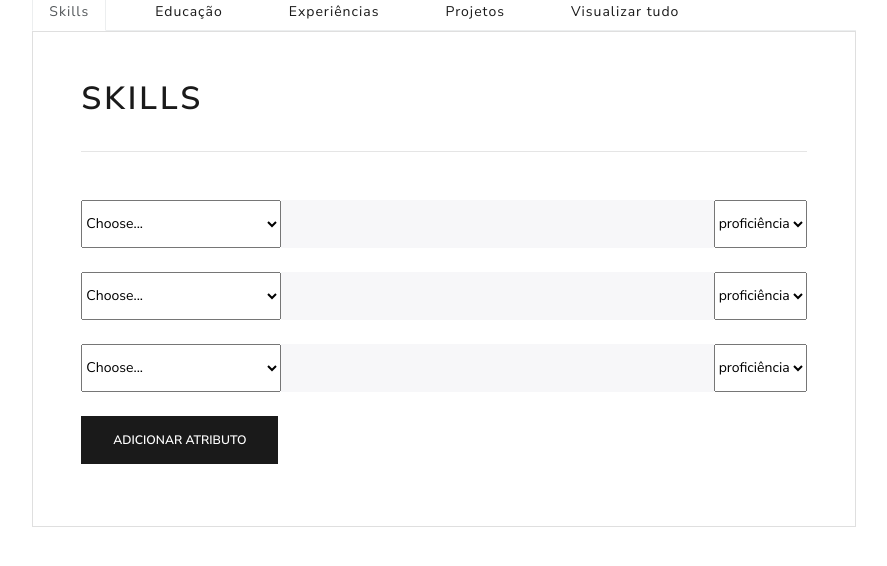
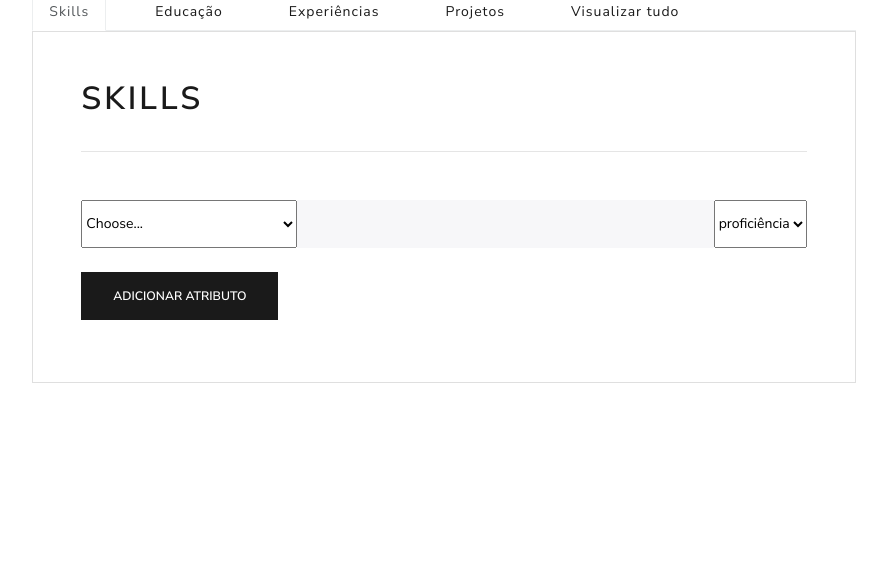
Before and after one commit to macc-uece/devpath, a Django app: page /dev/skills in a window 1280 px wide. Shown: the part 160-726 px from the top of the page, without its empty margins (196-1083 px from the left). Run offline with Django 3.2, Linux system fonts and the light colour scheme; tables that the repository leaves empty hold one stand-in row (values such as "Sample post"); some libraries are stand-ins or nearby versions.

Commit message:
fixing skills on dashboard

```diff
--- a/dashboard/templates/partials/navbar.html
+++ b/dashboard/templates/partials/navbar.html
@@ -20,7 +20,7 @@
                 </li>
             </ul>
             <div class="form-inline my-lg-0">
-                <a href="./index.html">
+                <a href="/logout">
                 <button type="button" class="btn btn-sm btn-danger">Logout</button>
                 </a>
                 <!-- <span class="glyphicon glyphicon-user"></span> -->
--- a/dashboard/templates/skills.html
+++ b/dashboard/templates/skills.html
@@ -7,23 +7,6 @@
   <!-- Tabs navegation -->
   <div class="container col-sm-8">
     {% include "partials/tabs.html" %}
-    <!-- <ul class="nav nav-tabs">
-      <li class="nav-item">
-        <a class="nav-link active" href="skills.html">Skills</a>
-      </li>
-      <li class="nav-item">
-        <a class="nav-link" href="education.html">Educação</a>
-      </li>
-      <li class="nav-item">
-        <a class="nav-link" href="experiences.html">Experiências</a>
-      </li>
-      <li class="nav-item dropdown">
-        <a class="nav-link" href="projects.html">Projetos</a>
-      </li>
-      <li class="nav-item dropdown">
-        <a class="nav-link" href="all.html">Visualizar tudo</a>
-      </li>
-    </ul> -->
 
     <!-- Skills - aba 1; -->
     <div id="myTabContent" class="tab-content">
@@ -38,75 +21,11 @@
               <div class="input-group  mt-4">
 
                 <div class="input-group-prepend">
-                  <select>
+                  <select name="item_id">
                     <option selected>Choose...</option>
-                    <option value="1">Tecnologias</option>
-                    <option value="2">Linguagens de programação</option>
-                    <option value="3">Plataformas</option>
-                  </select>
-                </div>
-
-                <input type="text" class="form-control">
-
-                <div class="input-group-append">
-                  <select>
-                    <option selected>proficiência</option>
-                    <option value="1">1</option>
-                    <option value="2">2</option>
-                    <option value="3">3</option>
-                    <option value="4">4</option>
-                    <option value="5">5</option>
-                    <option value="6">6</option>
-                    <option value="7">7</option>
-                    <option value="8">8</option>
-                    <option value="9">9</option>
-                    <option value="10">10</option>
-                  </select>
-                </div>
-
-              </div>
-
-              <!-- Input 2 -->
-              <div class="input-group mt-4">
-
-                <div class="input-group-prepend">
-                  <select>
-                    <option selected>Choose...</option>
-                    <option value="1">Tecnologias</option>
-                    <option value="2">Linguagens de programação</option>
-                    <option value="3">Plataformas</option>
-                  </select>
-                </div>
-
-                <input type="text" class="form-control">
-
-                <div class="input-group-append">
-                  <select>
-                    <option selected>proficiência</option>
-                    <option value="1">1</option>
-                    <option value="2">2</option>
-                    <option value="3">3</option>
-                    <option value="4">4</option>
-                    <option value="5">5</option>
-                    <option value="6">6</option>
-                    <option value="7">7</option>
-                    <option value="8">8</option>
-                    <option value="9">9</option>
-                    <option value="10">10</option>
-                  </select>
-                </div>
-
-              </div>
-
-              <!-- Input 3 -->
-              <div class="input-group mt-4">
-
-                <div class="input-group-prepend">
-                  <select>
-                    <option selected>Choose...</option>
-                    <option value="1">Tecnologias</option>
-                    <option value="2">Linguagens de programação</option>
-                    <option value="3">Plataformas</option>
+                    {% for skill in skills %}
+                      <option value="{{ skill.id }}">{{ skill.name }} - {{ skill.skill_type }}</option>
+                    {% endfor %}
                   </select>
                 </div>
 
--- a/dashboard/views.py
+++ b/dashboard/views.py
@@ -1,5 +1,6 @@
 from django.shortcuts import render, redirect
 from user_manager.models import User, Developer
+from dev_resume.models import Skill
 
 
 # Create your views here.
@@ -16,6 +17,9 @@ def add_skill(request):
         dev = Developer.objects.get(user=user)
 
         return render(request, 'skills.html')
+    elif request.method == 'GET':
+        skills = Skill.objects.all()
+        return render(request, 'skills.html', context={'skills': skills})
     else:
         return render(request, 'skills.html')
 
```
Also changed, not shown: dashboard/templates/dashboard.html (deleted, +0 -9 lines).
